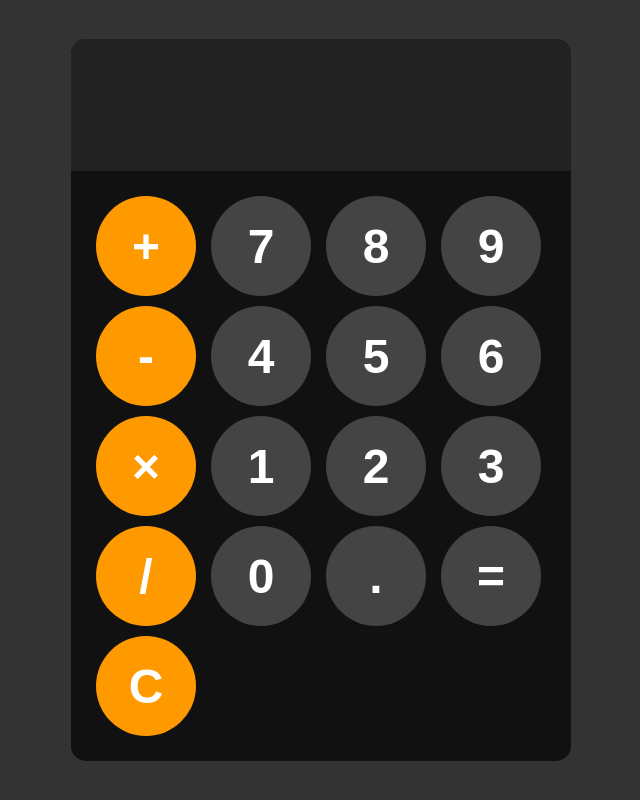
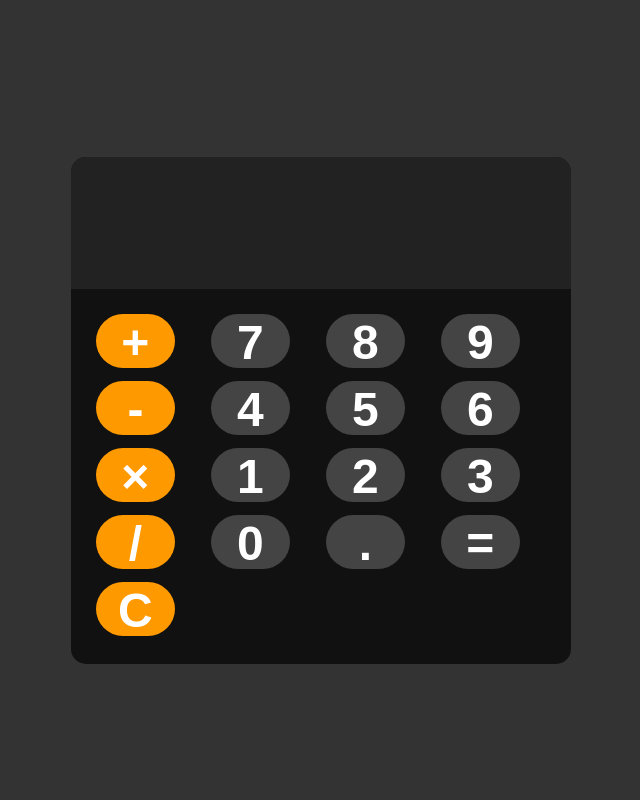
Before and after one commit to Alanis03/Calculadora, a plain HTML site: page index.html in a window 1280 px wide. Shown: the whole page, without its empty margins (319-959 px from the left). Drawn offline with Linux system fonts and the light colour scheme.

Commit message:
Las version

```diff
--- a/css/styles.css
+++ b/css/styles.css
@@ -1,6 +1,6 @@
 button{
-    width: 100px;
-    height: 100px;
+    width: 75%;
+    height: 95%;
     border-radius: 50px;
     border: none;
     background-color: #444;
@@ -38,7 +38,7 @@ button:active{
     color: #ddd;
 }
 body{
-    margin: 0;
+    margin: 10px;
     display: flex;
     justify-content: center;
     align-items: center;
```
